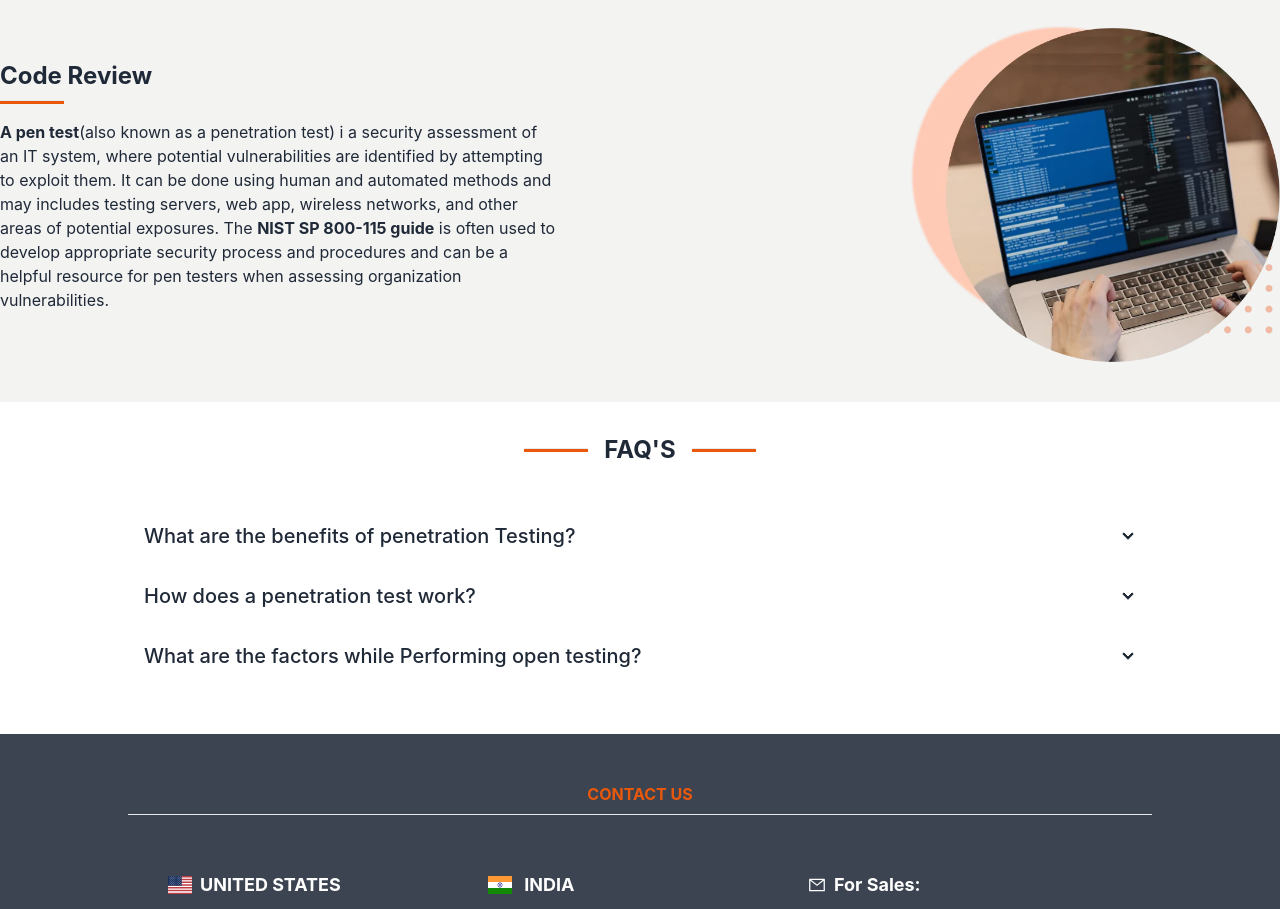
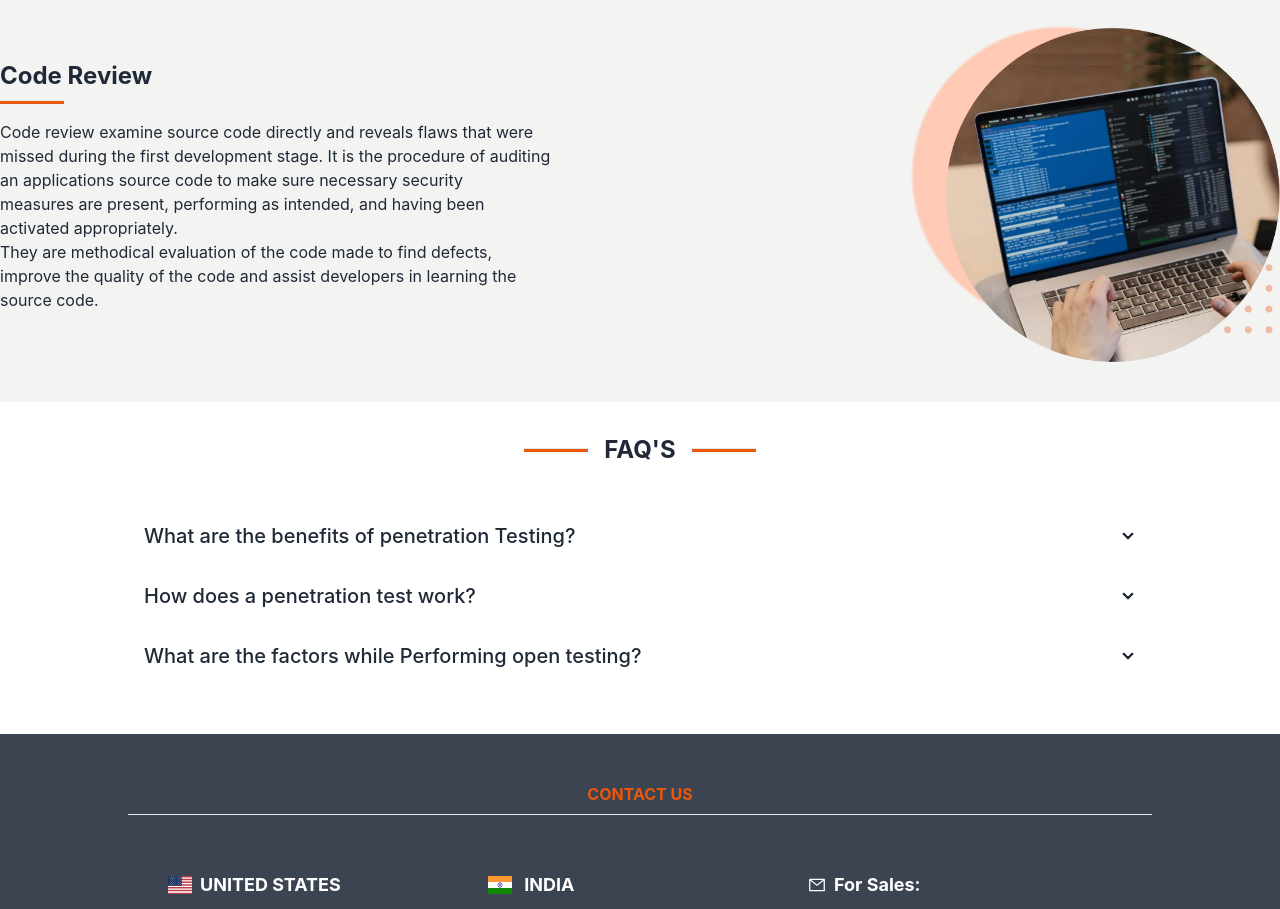
Before and after one commit to Sayeednayeem1/kratical-tech-task, a React (Create React App) app: page / in a window 1280 px wide. Shown: the part 2500-3409 px from the top of the page. Built offline with nearby package versions, Linux system fonts and the light colour scheme.

Commit message:
updated the codeReviewCard Component

```diff
--- a/src/components/CodeReviewCard/CodeReviewCard.js
+++ b/src/components/CodeReviewCard/CodeReviewCard.js
@@ -9,7 +9,7 @@ const CodeReviewCard = () => {
                     <div>
                         <h2 className='text-2xl font-bold'>Code Review</h2>
                         <hr className='h-1 w-16 bg-orange-600 mb-4 mt-2' />
-                        <p><span className='font-bold'>A pen test</span>(also known as a penetration test) i a security assessment of <br /> an IT system, where potential vulnerabilities are identified by attempting <br /> to exploit them. It can be done using human and automated methods and <br /> may includes testing servers, web app, wireless networks, and other <br /> areas of potential exposures. The <span className='font-bold'>NIST SP 800-115 guide</span> is often used to <br /> develop appropriate security process and procedures and can be a <br /> helpful resource for pen testers when assessing organization <br /> vulnerabilities.</p>
+                        <p>Code review examine source code directly and reveals flaws that were <br/> missed during the first development stage. It is the procedure of auditing <br/> an applications source code to make sure necessary security <br/> measures are present, performing as intended, and having been <br/> activated appropriately.<br/> They are methodical evaluation of the code made to find defects, <br/> improve the quality of the code and assist developers in learning the <br/> source code.</p>
                     </div>
                     <div>
                         <img className='w-36 md:w-60 lg:w-96' src={CodeReviewImage} alt="" />
```
